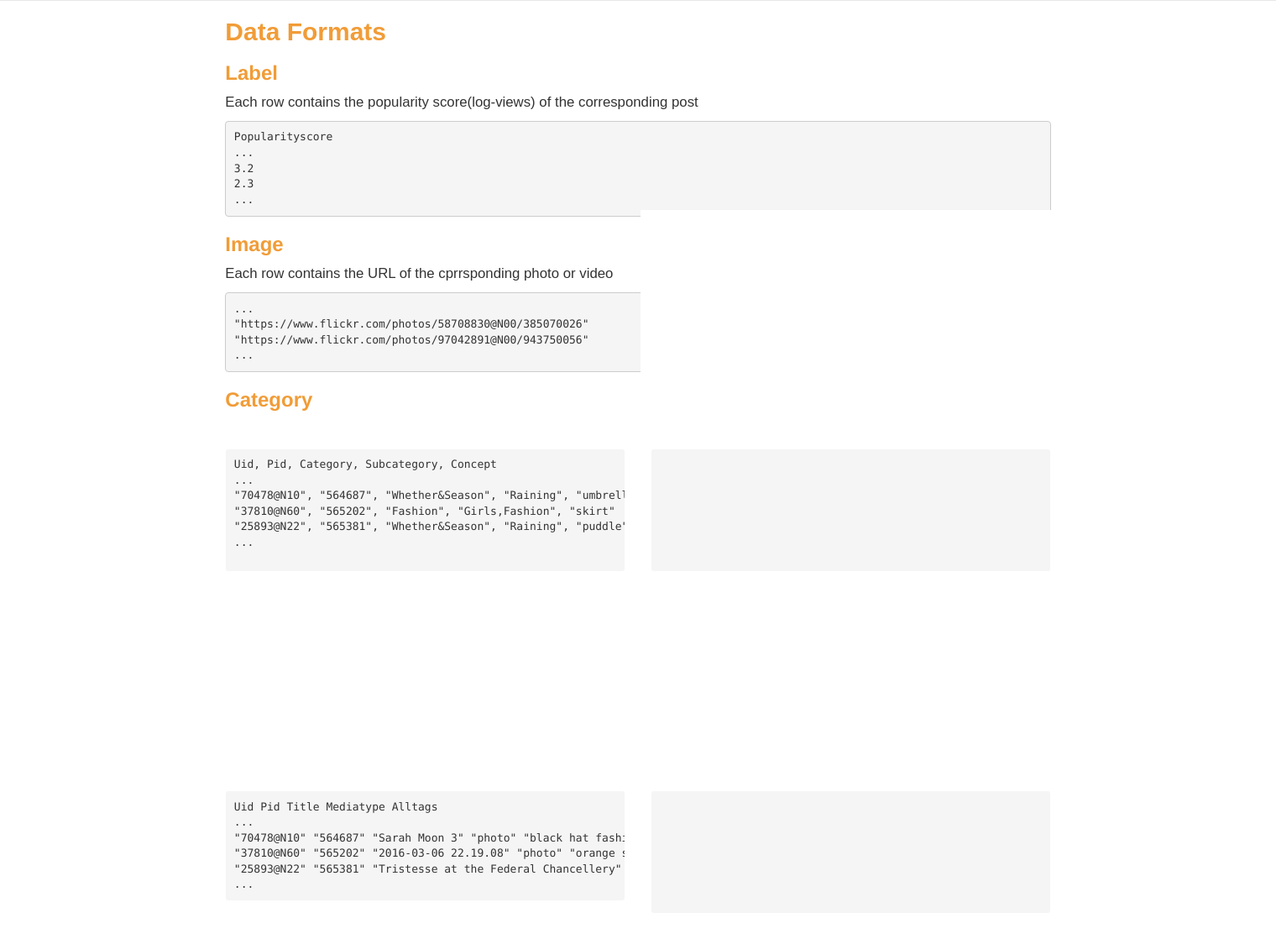
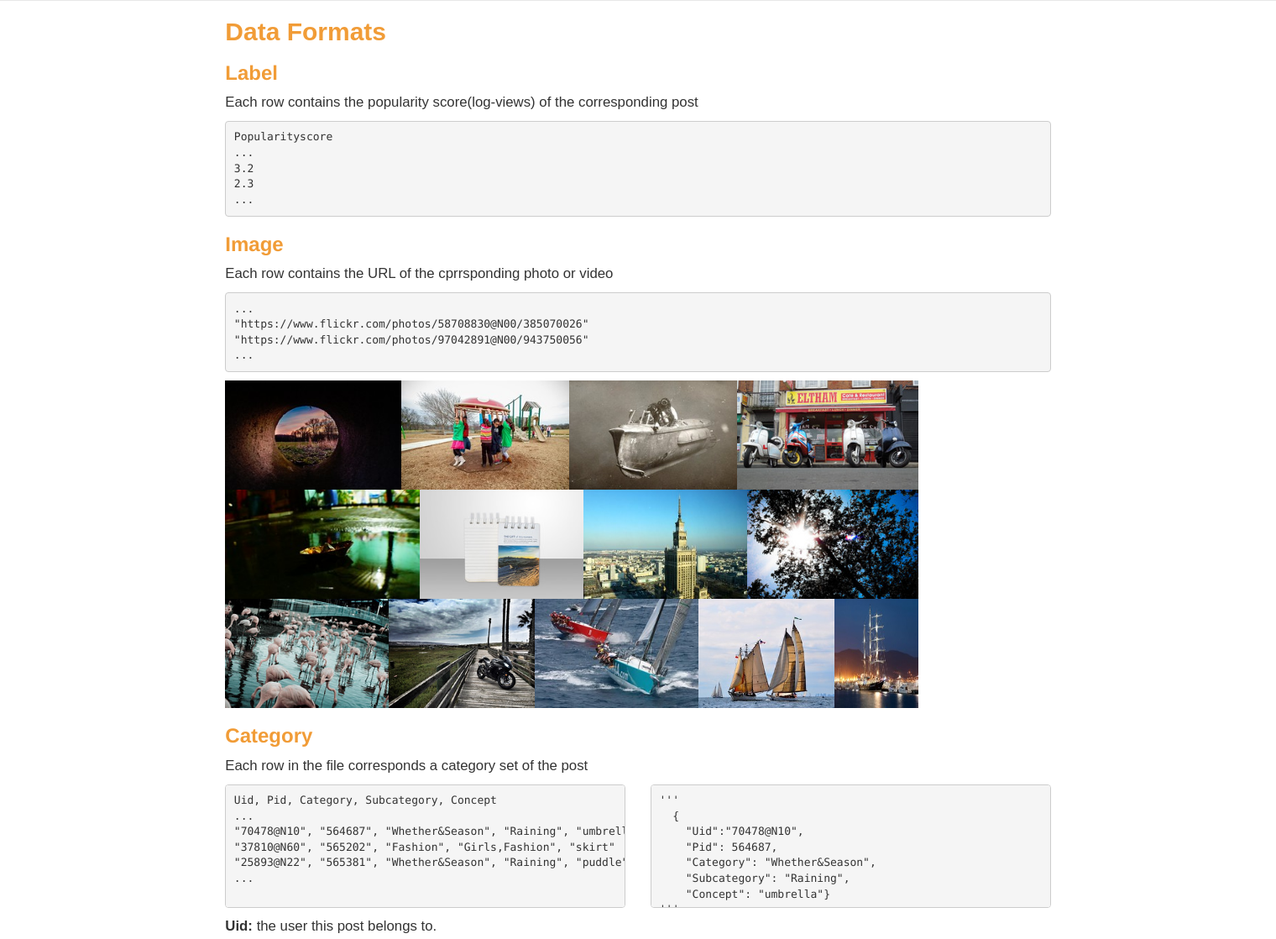
Before and after one commit to social-media-prediction/SMPChallenge, a Flask app: page /dataset in a window 1520 px wide; the page is wider, and only the part inside the window is pictured. Shown: the part 767-1885 px from the top of that part at 84% size. Run offline with Flask 2, Linux system fonts and the light colour scheme; some libraries are stand-ins or nearby versions.

Commit message:
add sample img to dataset

```diff
--- a/templates/dataset.html
+++ b/templates/dataset.html
@@ -13,6 +13,11 @@
     <script src="/static/js/Chart.bundle.min.js"></script>
     <!-- <script src="https://cdnjs.cloudflare.com/ajax/libs/Chart.js/2.7.3/Chart.js"></script> -->
     <style type="text/css">
+    #img-data{
+border:0;
+display:inline;
+height:10px;
+}
     #chartdiv {
       width: 80%;
 
@@ -718,7 +723,9 @@
           <h3 class="p-title"><strong>Image</strong></h3>
           <p class="p-body">Each row contains the URL of the cprrsponding photo or video</p>
           <pre>...<br>"https://www.flickr.com/photos/58708830@N00/385070026"<br>"https://www.flickr.com/photos/97042891@N00/943750056"<br>...</pre>
-
+          <img src="/static/img/1.jpg" height='130' width='210'><img src="/static/img/2.jpg" height='130'width='200'><img src="/static/img/4.jpg"  height='130' width='200'><img src="/static/img/5.jpg"  height='130'>
+          <img src="/static/img/3.jpg"  height='130'><img src="/static/img/6.jpg" height='130'><img src="/static/img/7.jpg" height='130'><img src="/static/img/8.jpg" height='130'width='204'>
+          <img src="/static/img/9.jpg" height='130'><img src="/static/img/10.jpg" height='130'><img src="/static/img/11.jpg" height='130'><img src="/static/img/12.jpg" height='130'><img src="/static/img/13.jpg" height='130' width='100'>
 
           <h3 class="p-title"><strong>Category</strong></h3>
           <p class="p-body">Each row in the file corresponds a category set of the post</p>
```
Also changed, not shown: static/img/1.jpg (added), static/img/10.jpg (added), static/img/11.jpg (added), static/img/12.jpg (added), static/img/13.jpg (added), static/img/14.jpg (added), static/img/2.jpg (added), static/img/3.jpg (added), static/img/4.jpg (added), static/img/5.jpg (added), static/img/6.jpg (added), static/img/7.jpg (added), static/img/8.jpg (added), static/img/9.jpg (added).
